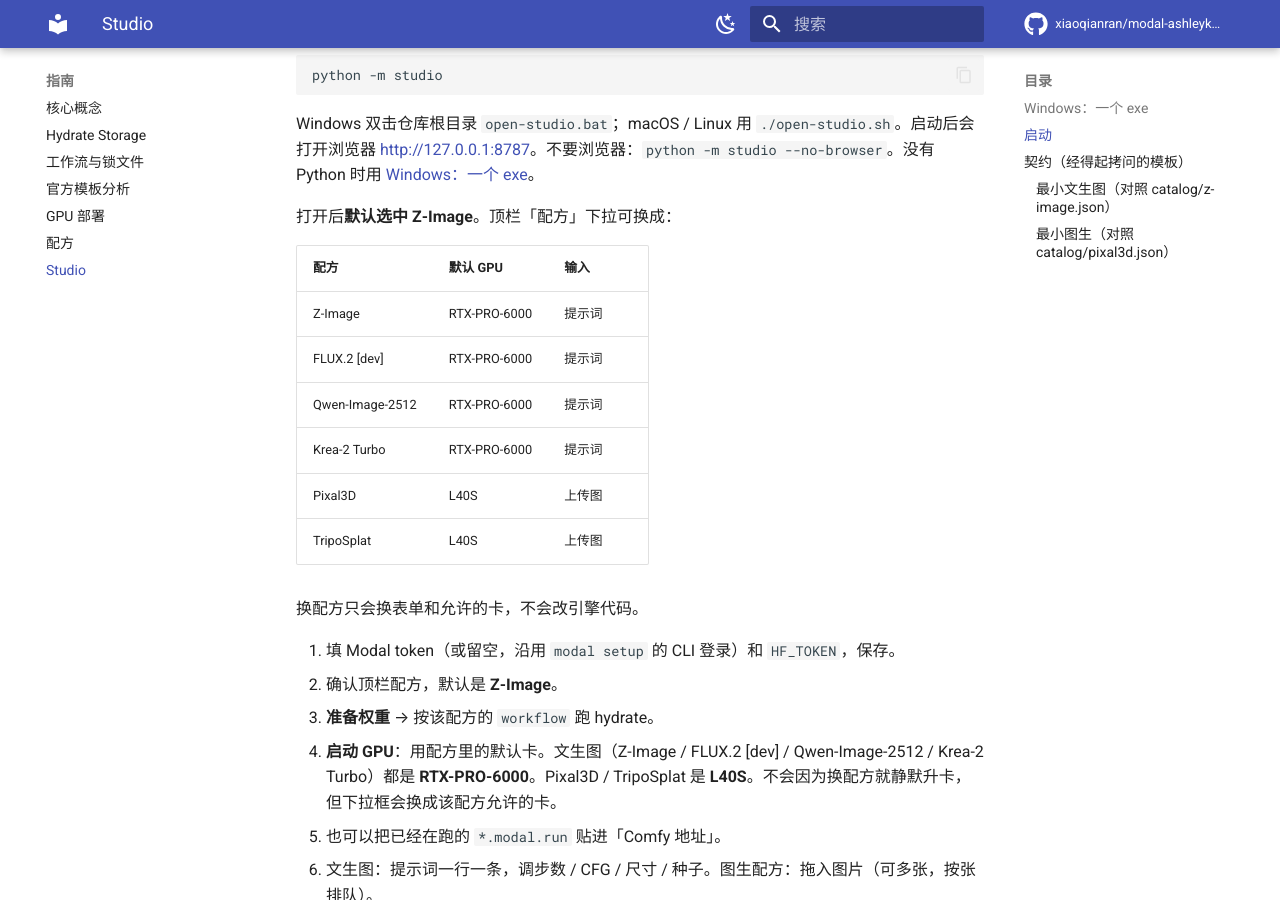
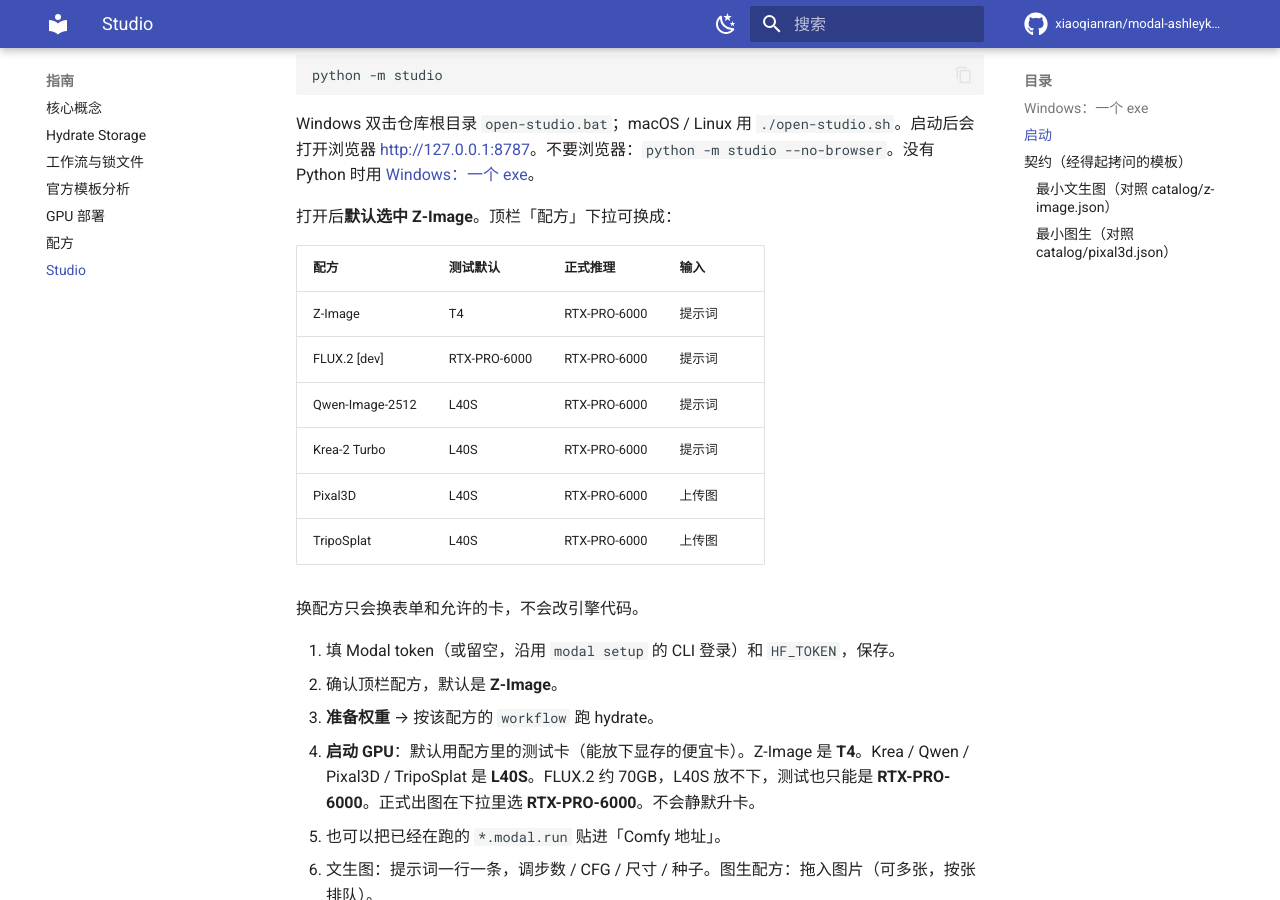
Before and after one commit to xiaoqianran/modal-ashleykza-comfyui, an MkDocs documentation site: the page built from docs/guide/studio.md, in a window 1280 px wide and 900 px high, scrolled down 1044 px. Built offline with MkDocs 1.6.1 and Material for MkDocs 9.7.7, drawn with Linux system fonts in a browser that asks for light colours; comment, search, counter and statistics services are not loaded; some of the changed text lies outside the part shown.

Commit message:
feat: 测试默认用能放下显存的便宜卡，正式推理才是 PRO 6000
gpu 是测试卡：Z-Image T4，Krea/Qwen/Pixal3D/TripoSplat L40S。
FLUX.2 约 71GB，L40S 放不下，测试也只能 RTX-PRO-6000。
gpu_inference 一律 RTX-PRO-6000。Studio 下拉会标「测试 / 正式推理」。

Co-authored-by: xiaoqianran <23200150217@post.usts.edu.cn>

```diff
--- a/catalog/__init__.py
+++ b/catalog/__init__.py
@@ -43,6 +43,7 @@ PUBLIC_KEYS = (
     "kind",
     "mode",
     "gpu",
+    "gpu_inference",
     "gpu_choices",
     "params",
     "io",
@@ -118,6 +119,9 @@ def validate_catalog(payload: dict[str, Any]) -> dict[str, Any]:
     choices = list(payload.get("gpu_choices") or (payload["gpu"],))
     if payload["gpu"] not in choices:
         raise ValueError(f"catalog gpu {payload['gpu']!r} is not in gpu_choices")
+    inference = str(payload.get("gpu_inference") or payload["gpu"]).strip()
+    if inference not in choices:
+        raise ValueError(f"catalog gpu_inference {inference!r} is not in gpu_choices")
     seen: set[str] = set()
     for spec in payload.get("params") or ():
         if not isinstance(spec, dict) or not spec.get("id"):
@@ -148,6 +152,7 @@ def validate_catalog(payload: dict[str, Any]) -> dict[str, Any]:
     payload["kind"] = kind
     payload["mode"] = mode
     payload["gpu_choices"] = choices
+    payload["gpu_inference"] = inference
     payload["io"] = catalog_io(payload)
     return payload
 
@@ -161,6 +166,7 @@ def list_item(catalog: dict[str, Any]) -> dict[str, Any]:
         "kind": catalog.get("kind") or "other",
         "mode": catalog_mode(catalog),
         "gpu": catalog.get("gpu"),
+        "gpu_inference": catalog.get("gpu_inference") or catalog.get("gpu"),
         "gpu_choices": list(catalog.get("gpu_choices") or ()),
         "io": io,
     }
--- a/docs/guide/studio.md
+++ b/docs/guide/studio.md
@@ -35,21 +35,21 @@ Windows 双击仓库根目录 `open-studio.bat`；macOS / Linux 用 `./open-stud
 
 打开后**默认选中 Z-Image**。顶栏「配方」下拉可换成：
 
-| 配方 | 默认 GPU | 输入 |
-|---|---|---|
-| Z-Image | RTX-PRO-6000 | 提示词 |
-| FLUX.2 [dev] | RTX-PRO-6000 | 提示词 |
-| Qwen-Image-2512 | RTX-PRO-6000 | 提示词 |
-| Krea-2 Turbo | RTX-PRO-6000 | 提示词 |
-| Pixal3D | L40S | 上传图 |
-| TripoSplat | L40S | 上传图 |
+| 配方 | 测试默认 | 正式推理 | 输入 |
+|---|---|---|---|
+| Z-Image | T4 | RTX-PRO-6000 | 提示词 |
+| FLUX.2 [dev] | RTX-PRO-6000 | RTX-PRO-6000 | 提示词 |
+| Qwen-Image-2512 | L40S | RTX-PRO-6000 | 提示词 |
+| Krea-2 Turbo | L40S | RTX-PRO-6000 | 提示词 |
+| Pixal3D | L40S | RTX-PRO-6000 | 上传图 |
+| TripoSplat | L40S | RTX-PRO-6000 | 上传图 |
 
 换配方只会换表单和允许的卡，不会改引擎代码。
 
 1. 填 Modal token（或留空，沿用 `modal setup` 的 CLI 登录）和 `HF_TOKEN`，保存。
 2. 确认顶栏配方，默认是 **Z-Image**。
 3. **准备权重** → 按该配方的 `workflow` 跑 hydrate。
-4. **启动 GPU**：用配方里的默认卡。文生图（Z-Image / FLUX.2 [dev] / Qwen-Image-2512 / Krea-2 Turbo）都是 **RTX-PRO-6000**。Pixal3D / TripoSplat 是 **L40S**。不会因为换配方就静默升卡，但下拉框会换成该配方允许的卡。
+4. **启动 GPU**：默认用配方里的测试卡（能放下显存的便宜卡）。Z-Image 是 **T4**。Krea / Qwen / Pixal3D / TripoSplat 是 **L40S**。FLUX.2 约 70GB，L40S 放不下，测试也只能是 **RTX-PRO-6000**。正式出图在下拉里选 **RTX-PRO-6000**。不会静默升卡。
 5. 也可以把已经在跑的 `*.modal.run` 贴进「Comfy 地址」。
 6. 文生图：提示词一行一条，调步数 / CFG / 尺寸 / 种子。图生配方：拖入图片（可多张，按张排队）。
 7. **生成结束后默认停止 GPU**。需要接着跑，勾选「任务结束后继续占着 GPU」。
@@ -91,8 +91,9 @@ Z-Image 必须是 `graph`：Ashley 0.32.0 没有官方模板里的 `ResolutionSe
   "mode": "graph",
   "workflow": "examples/z-image-base.json",
   "lock": "examples/z-image-base.lock.json",
-  "gpu": "RTX-PRO-6000",
-  "gpu_choices": ["RTX-PRO-6000"],
+  "gpu": "T4",
+  "gpu_inference": "RTX-PRO-6000",
+  "gpu_choices": ["T4", "RTX-PRO-6000"],
   "params": [
     {"id": "prompt", "type": "text", "bind": "prompt", "title": "提示词", "required": true},
     {"id": "seed", "type": "int", "bind": "seed", "title": "种子", "default": -1, "minimum": -1}
@@ -115,7 +116,8 @@ Z-Image 必须是 `graph`：Ashley 0.32.0 没有官方模板里的 `ResolutionSe
   "workflow": "examples/your.json",
   "lock": "examples/your.lock.json",
   "gpu": "L40S",
-  "gpu_choices": ["L40S"],
+  "gpu_inference": "RTX-PRO-6000",
+  "gpu_choices": ["L40S", "RTX-PRO-6000"],
   "params": [
     {
       "id": "image",
@@ -137,7 +139,7 @@ Z-Image 必须是 `graph`：Ashley 0.32.0 没有官方模板里的 `ResolutionSe
 - 为每个 JSON 写 Python 适配器
 - 在 catalog 里编造 HuggingFace 地址（那是锁文件 / resolver 的事）
 - 给图生配方默认 T4
-- 给文生图配方默认 T4（一律 RTX-PRO-6000）
+- 测试默认用 RTX-PRO-6000（能放下显存就用便宜卡；正式推理才写 `gpu_inference`）
 - 把 `graph` 抄到每个新配方上
 
 `workflow` / `lock` 必须是仓库内相对路径，不能 `..`。
--- a/studio/static/index.html
+++ b/studio/static/index.html
@@ -57,6 +57,7 @@
         <label>GPU
           <select id="gpu"></select>
         </label>
+        <p class="hint">默认是测试卡（能放下显存的便宜卡）。正式出图再选 RTX-PRO-6000。</p>
         <label class="keep-gpu">
           <input id="keep-gpu" type="checkbox" />
           任务结束后继续占着 GPU（默认关掉，否则会一直计费）
```
Also changed, not shown: docs/guide/workflows.md (+3 -3 lines), studio/static/app.js (+8 -1 lines), 7 other files.
